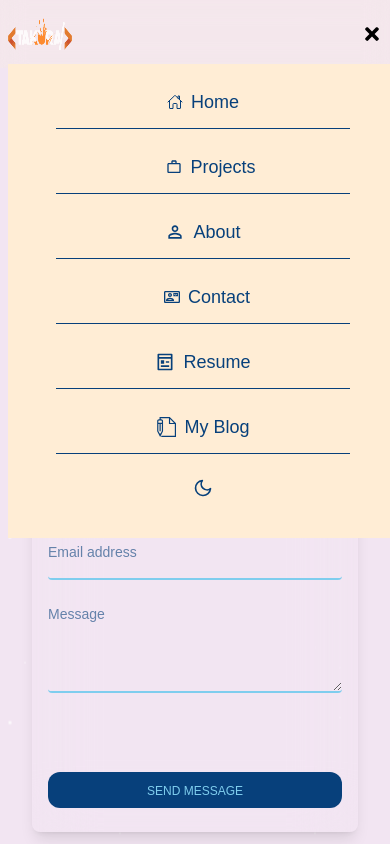
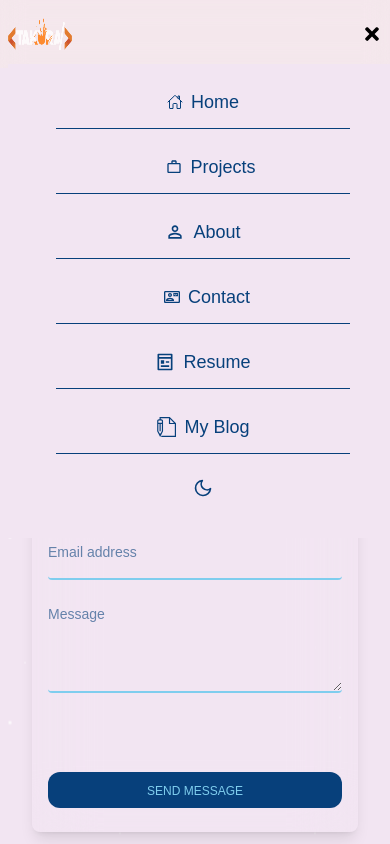
Before and after one commit to brandon-bwoni/my-portfolio, a Next.js app: page /contact in a window 390 px wide. Both pictures are taken after a click on the button 370 px from the left and 46 px from the top of the page. Shown: the top 844 px of the page. Built offline with nearby package versions, Linux system fonts and the light colour scheme; no server answers; a web font is replaced by a local one.

Commit message:
mobile menu color

```diff
--- a/src/components/layout/Navbar.tsx
+++ b/src/components/layout/Navbar.tsx
@@ -36,7 +36,7 @@ function Navbar() {
   const content = (
     <>
       {/* Mobile menu */}
-      <div className="flex xl:hidden fixed origin-top top-16 w-full  -right-2 z-50 dark:bg-navBg bg-lightBg transition ">
+      <div className="flex xl:hidden fixed origin-top top-16 w-full  -right-2 z-50 dark:bg-navBg bg-footerBg transition ">
         <ul className="w-full text-center text-md px-12 pb-4 dark:text-darkText">
           <Link href="/">
             <div onClick={closeMobileMenu}>
```
